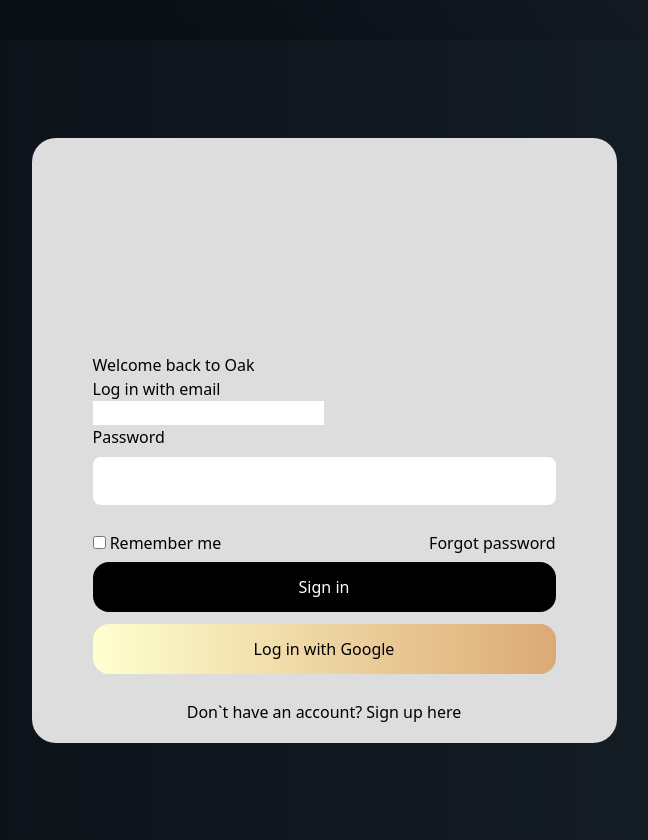
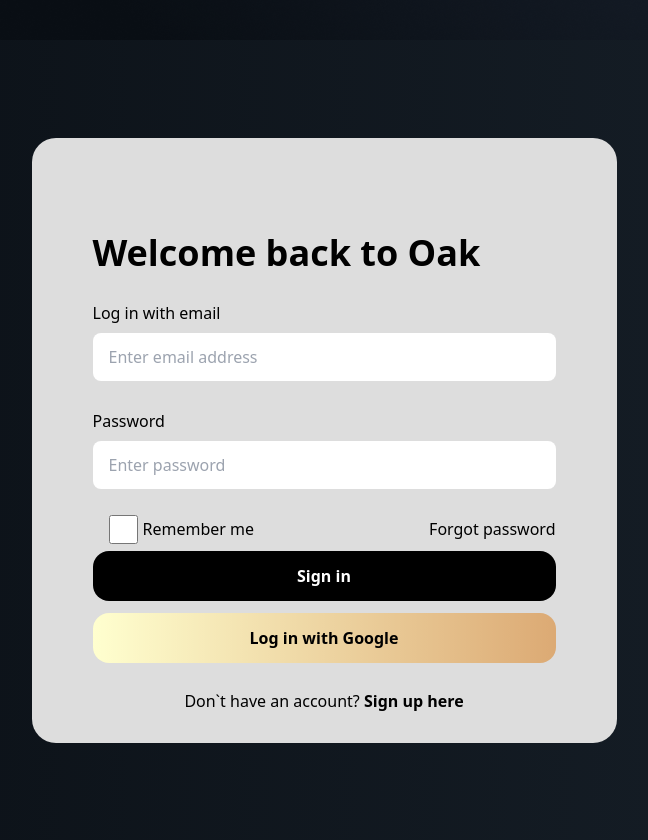
Before and after one commit to StrongUnicorn1/oak, a website: page index.html in a window 1280 px wide. Shown: the part 760-1600 px from the top of the page, without its empty margins (316-964 px from the left). Drawn offline with Linux system fonts and the light colour scheme.

Commit message:
log-in last vers

```diff
--- a/index.html
+++ b/index.html
@@ -32,38 +32,38 @@
       class="Login bg-auto bg-gradient-to-r from-bg2 to bg-bg1 w-full min-h-screen box-border flex justify-center"
     >
       <div
-        class="bg-grey box-border w-[585px] h-[605px] px-[61px] rounded-3xl m-auto flex flex-col justify-end "
+        class="bg-grey box-border w-[585px] h-[605px] px-[61px] rounded-3xl m-auto flex flex-col justify-end text-base "
       >
 
-        <div class="login__inner w-[450px] h-auto">
+        <div class="login__inner w-[450px] h-auto mb-[28px] font-bold text-4xl">
           <h3>Welcome back to Oak</h3>
         </div>
-        <div>
-          <div>Log in with email</div>
-          <input type="email" />
+        <div class="mb-[28px]">
+          <div class="mb-[8px] font-medium ">Log in with email</div>
+          <input  class="w-full h-[48px] rounded-[8px] pl-[16px] py-[12px]"type="email" placeholder="Enter email address" />
         </div>
         <div class="mb-[26px] w-full">
-          <div class="mb-[8px]">Password</div>
-          <input class="w-full h-[48px] rounded-[8px]" type="password" />
+          <div class="mb-[8px] font-medium">Password</div>
+          <input class="w-full h-[48px] rounded-[8px] pl-[16px] py-[12px]" type="password" placeholder="Enter password" />
         </div>
-        <div class="flex justify-between mb-[7px]">
-          <div>
-            <input type="checkbox" name="" id="" />
+        <div class="font-medium flex justify-between mb-[7px] items-center">
+          <div class="flex items-center">
+            <input class="w-[29px] h-[29px] border-2 ml-[16px] mr-[5px] rounded-0" type="checkbox" name="" id="" />
             Remember me
           </div>
-          <div>
-            <a href="#">Forgot password</a>
+          <div class="">
+            <a  href="#">Forgot password</a>
           </div>
         </div>
-        <button class="w-full h-[50px] mx-auto bg-black text-white rounded-2xl mb-[12px]">
+        <button class="font-bold w-full h-[50px] mx-auto bg-black text-white rounded-2xl mb-[12px]">
           Sign in
         </button>
-        <button class="w-full h-[50px] mx-auto bg-gradient-to-r from-gold1 to bg-gold2 rounded-2xl mb-[26px]">
+        <button class=" font-bold w-full h-[50px] mx-auto bg-gradient-to-r from-gold1 to bg-gold2 rounded-2xl mb-[26px]">
           Log in with Google
         </button>
-        <div class="text-center mb-[19px]">
+        <div class="text-center mb-[30px]">
           Don`t have an account?
-          <a href="#">Sign up here</a>
+          <a href="#" class="font-bold">Sign up here</a>
         </div>
       </div>
     </section>
```
Also changed, not shown: css/style.css.
